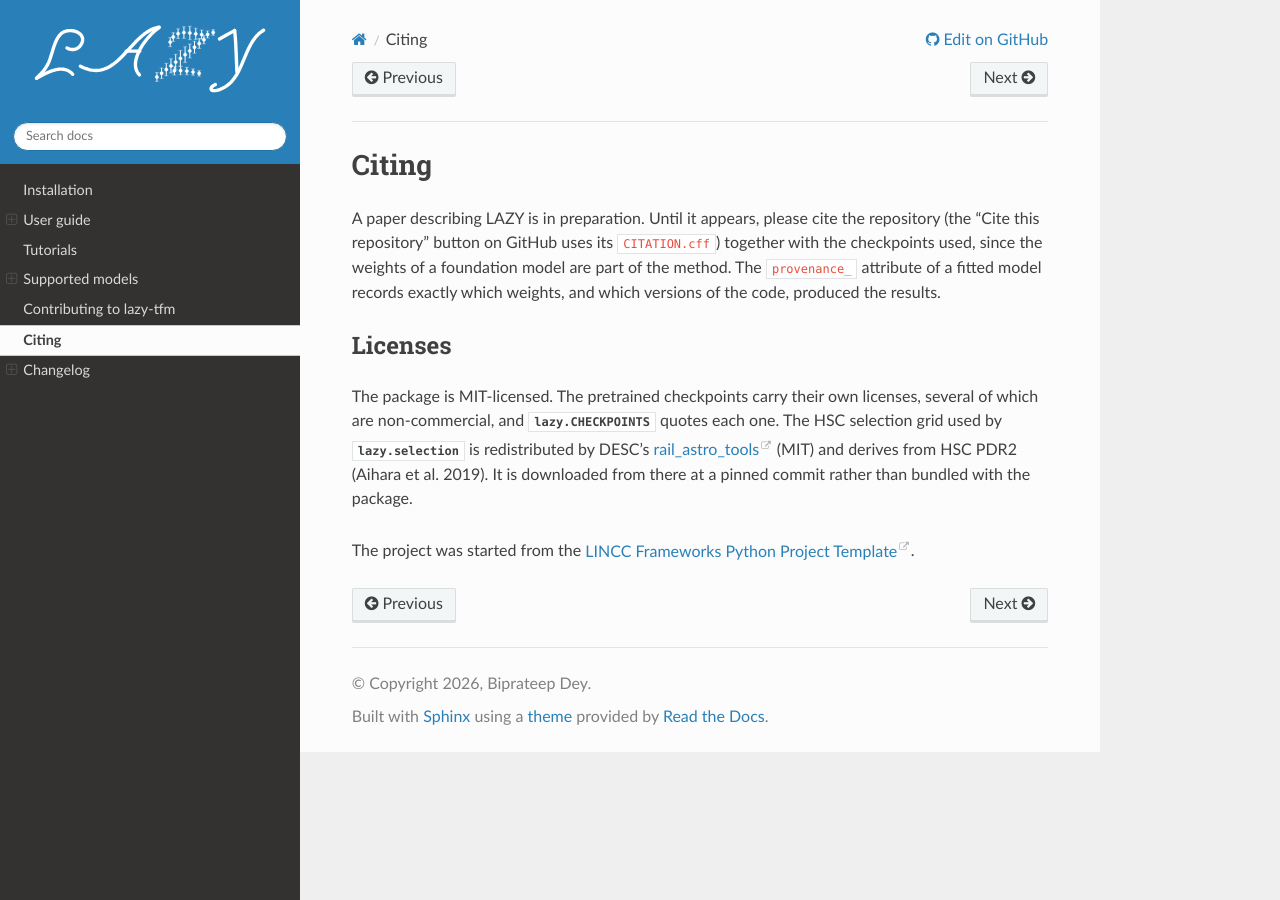
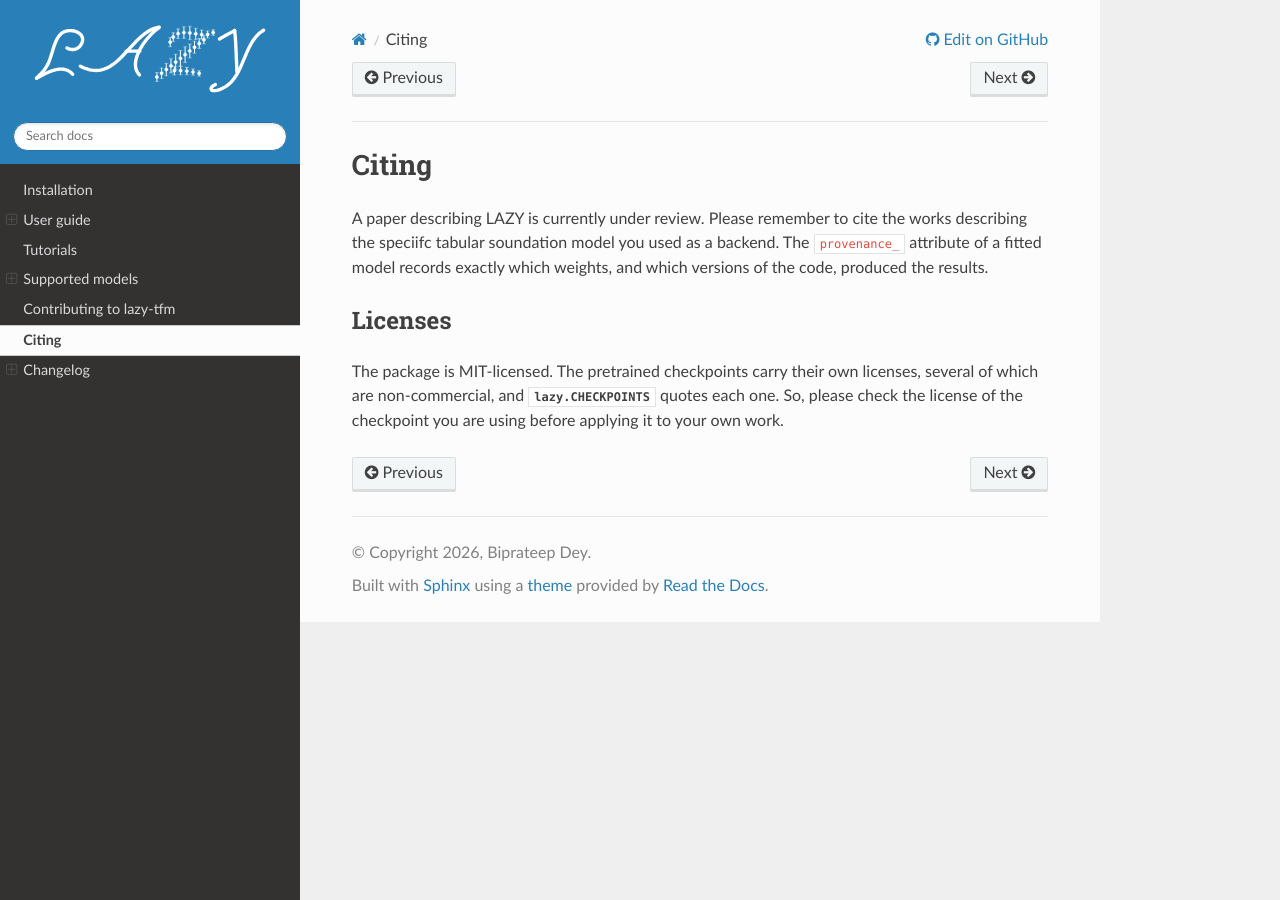
Before and after one commit to biprateep/lazy-tfm, a Sphinx documentation site: the page built from docs/citing.md, in a window 1280 px wide. Built offline with Sphinx 7.4.7 and the Read the Docs theme 3.1.0, drawn with Linux system fonts in a browser that asks for light colours; pages that are not in the unit, such as notebooks, are missing from menus.

Commit message:
updated citing document

```diff
--- a/docs/citing.md
+++ b/docs/citing.md
@@ -1,21 +1,31 @@
 # Citing
 
-A paper describing LAZY is in preparation. Until it appears, please cite the
-repository (the "Cite this repository" button on GitHub uses its
-`CITATION.cff`) together with the checkpoints used, since the weights of a
-foundation model are part of the method. The `provenance_` attribute of a
+A paper describing LAZY is currently under review. Please remember to cite the works describing the speciifc tabular soundation model you used as a backend. The `provenance_` attribute of a
 fitted model records exactly which weights, and which versions of the code,
 produced the results.
+
+<!-- @ARTICLE{Dey2022TFM,
+       author = {{Dey}, Biprateep and {Speagle}, Joshua S.},
+        title = "{Tabular Foundation Models Dramatically Outperform Bespoke Photometric Redshift Estimators}",
+      journal = {Machine Learning for the Physical Sciences},
+     keywords = {},
+         year = 2022,
+        month = oct,
+       volume = {515},
+       number = {4},
+        pages = {5285-5305},
+          doi = {10.1093/mnras/stac2105},
+archivePrefix = {arXiv},
+       eprint = {2112.03939},
+ primaryClass = {astro-ph.IM},
+       adsurl = {https://ui.adsabs.harvard.edu/abs/2022MNRAS.515.5285D},
+      adsnote = {Provided by the SAO/NASA Astrophysics Data System}
+} -->
+
+
 
 ## Licenses
 
 The package is MIT-licensed. The pretrained checkpoints carry their own
 licenses, several of which are non-commercial, and
-{data}`lazy.CHECKPOINTS <lazy.models.CHECKPOINTS>` quotes each one. The HSC
-selection grid used by {mod}`lazy.selection` is redistributed by DESC's
-[rail_astro_tools](https://github.com/LSSTDESC/rail_astro_tools) (MIT) and
-derives from HSC PDR2 (Aihara et al. 2019). It is downloaded from there at a
-pinned commit rather than bundled with the package.
-
-The project was started from the
-[LINCC Frameworks Python Project Template](https://github.com/lincc-frameworks/python-project-template).
+{data}`lazy.CHECKPOINTS <lazy.models.CHECKPOINTS>` quotes each one. So, please check the license of the checkpoint you are using before applying it to your own work.
```
